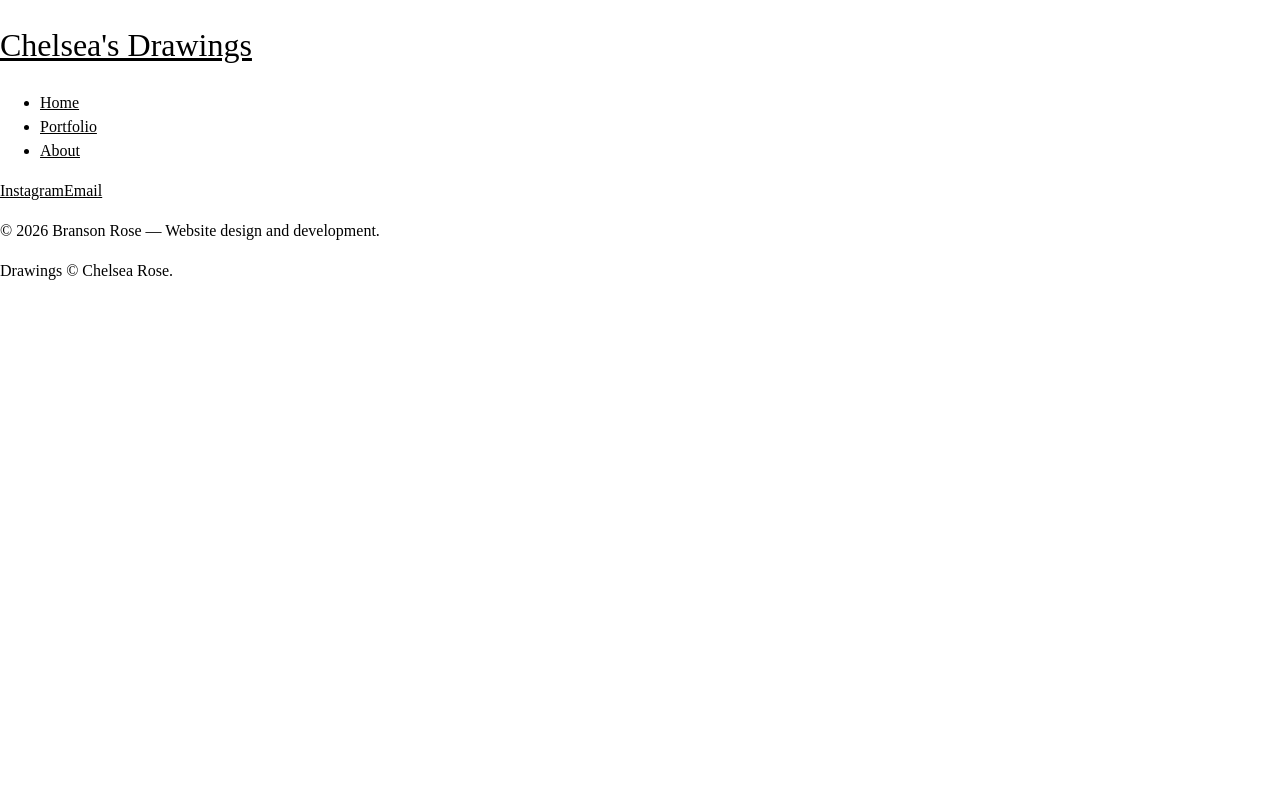
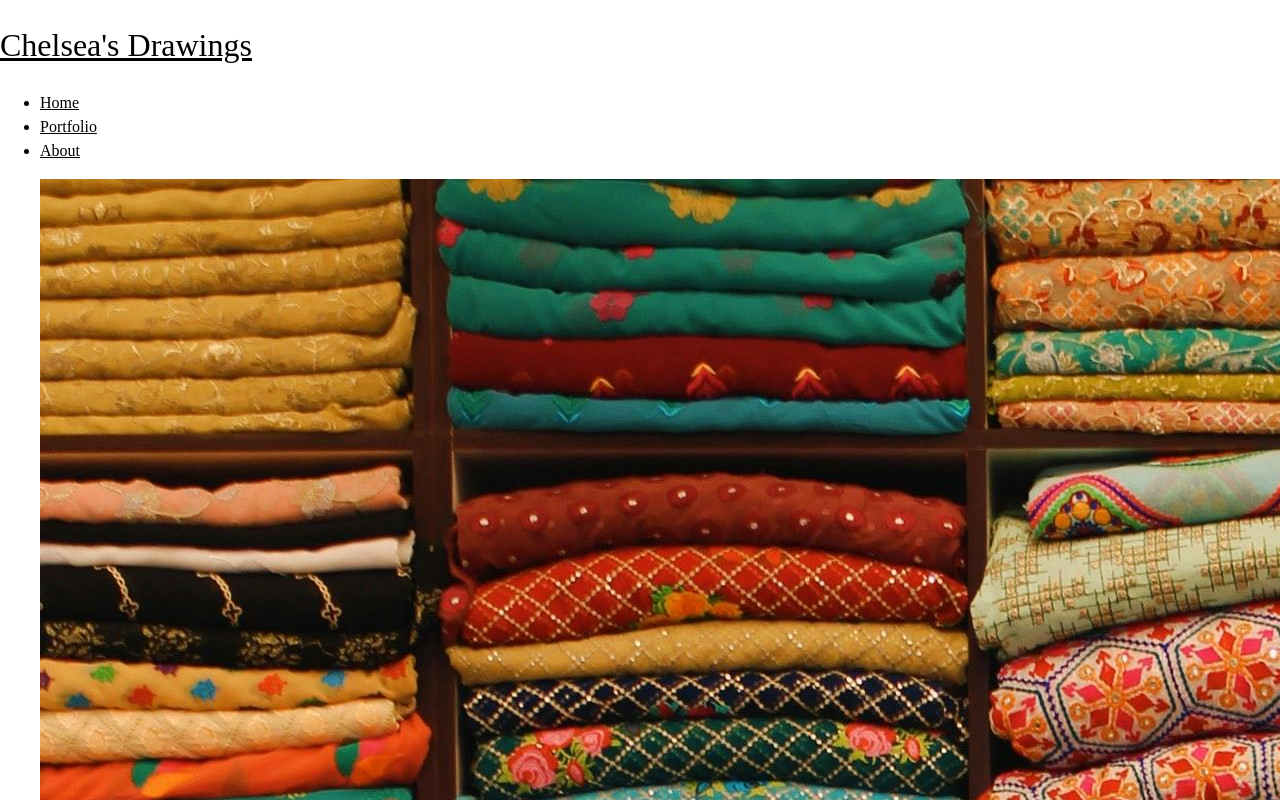
Before and after one commit to BRoseFE/chelsea-portfolio, a React (Create React App) app: page /portfolio in a window 1280 px wide. Shown: the top 800 px of the page. Built offline with nearby package versions, Linux system fonts and the light colour scheme.

Commit message:
Created selectors folder in data for a sort function to sort my art by year and title, deleed hero section, will not be using it, modified component codes

```diff
--- a/src/data/artworks.js
+++ b/src/data/artworks.js
@@ -1,41 +1,49 @@
 /*
 import nameOfDrawing from "/assets/images/name-of-drawing.jpg"
 {
+id: "unique string",
 title: "string",
 year: number,
 medium: "string",
 imgSrc: "artwork/name-of-image.jpg",
 imgAlt: "string" (or leave blank will default to title),
-slug: "name-of-image" (ex: girl-drawing)
+tags: ["descriptive-string", "descriptive-string"],    // This is for later data manipulation like grouping similar types
+slug: "name-of-image", (ex: girl-drawing)
 },
 
 */
 
 export const artworks = [
     {
+        id: "blankets",
         title: "Blankets",
         year: 2026,
         medium: "Stock Image",
         imgSrc: "/artwork/blankets.jpg",
         imgAlt: "Blankets stacked in an artistic way",
-        slug: "blankets"
+        tags: ["blankets", "stock-image"],
+        slug: "blankets",
     },
 
     {
+        id: "lake",
         title: "Lake",
         year: 2026,
         medium: "Stock Image",
         imgSrc: "/artwork/lake.jpg",
         imgAlt: "House on a lake",
-        slug: "lake"
+        tags: ["lake", "stock-img"],
+        slug: "lake",
     },
 
     {
+        id: "sunflower",
         title: "sunflower",
         year: 2026,
         medium: "Stock Image",
         imgSrc: "/artwork/sunflowers.jpg",
         imgAlt: "Sunflowers in a field",
-        slug: "sunflower"
+        tags: ["sunflowers", "stock-image"],
+        slug: "sunflower",
     },
 ]
--- /dev/null
+++ b/src/data/featured.js
@@ -0,0 +1,8 @@
+// featuredIds = ["id-of-artwork-to-feature"]
+// Try and keep it between 3 and 6 choices, layout will change based on number
+
+export const featuredIds = [
+    "sunflowers",
+    "blankets",
+    "lake",
+];
--- /dev/null
+++ b/src/data/selectors/getSortedArtworks.js
@@ -0,0 +1,11 @@
+import { artworks } from "data/artworks"
+
+export function getSortedArtworks() {
+    return [...artworks].sort((a, b) => {
+        const yearA = a.year ?? 0;
+        const yearB = b.year ?? 0;
+
+        if (yearB !== yearA) return yearB - yearA;
+        return (a.title ?? "").localeCompare(b.title ?? "");
+    });
+}
--- a/src/pages/home/components/featured-works/FeaturedWorks.js
+++ b/src/pages/home/components/featured-works/FeaturedWorks.js
@@ -1,4 +1,5 @@
 import { artworks } from "data/artworks";
+import { featuredIds } from "data/featured";
 import styles from "./FeaturedWorks.module.css"
 import ArtworkCard from "shared/components/artwork-card/ArtworkCard";
 
@@ -7,11 +8,22 @@ function FeaturedWorks() {
         return <p>No artwork added yet</p>
     }
 
+    const byId = new Map(artworks.map((art) => [art.id, art]));
+
+    const featuredWorks = featuredIds
+        .map((id) => byId.get(id))
+        .filter(Boolean) //ignores bad/missing ids instead of crashing
+        .slice(0, 6);
+
+    if(!featuredWorks.length) {
+        return <p>No featured artwork selected yet</p>
+    }
+
     return (
         <ul className={styles.FeaturedWorksGrid}>
-            {artworks.map(artwork => (
-                <li key={artwork.slug}>
-                    <ArtworkCard {...artwork} />
+            {featuredWorks.map(artwork => (
+                <li key={artwork.id}>
+                    <ArtworkCard {...artwork} variant="detailed"/>
                 </li>
             ))}
         </ul>
--- a/src/pages/home/components/hero/Hero.js
+++ /dev/null
@@ -1,20 +0,0 @@
-import styles from "./Hero.module.css"
-
-function Hero() {
-    return(
-        <section className={styles.hero}>
-            <div className={styles.heroInner}>
-                <div className={styles.heroText}>
-                    <h2>Title</h2>
-                    <p>Hello, I'm Chelsea, this is my portfolio website where I post all of my drawings.</p>
-                </div>
-                <div className={styles.heroMedia}>
-                    <img src="" alt="" />
-                </div>
-            </div>
-
-        </section>
-    );
-}
-
-export default Hero;
--- a/src/pages/portfolio/Portfolio.page.js
+++ b/src/pages/portfolio/Portfolio.page.js
@@ -1,8 +1,8 @@
-import GridLAyoutSection from "./components/grid-layout-section/GridLAyoutSection";
+import GridLayoutSection from "./components/grid-layout-section/GridLayoutSection";
 
 function PortfolioPage() {
     return(
-        <GridLAyoutSection />
+        <GridLayoutSection />
     );
 }
 
--- a/src/pages/portfolio/components/grid-layout-section/GridLAyoutSection.js
+++ b/src/pages/portfolio/components/grid-layout-section/GridLAyoutSection.js
@@ -1,5 +1,25 @@
-function GridLAyoutSection() {
-    return(null);
+import styles from "./GridLayoutSection.module.css";
+import { getSortedArtworks } from "data/selectors/getSortedArtworks";
+import ArtworkCard from "shared/components/artwork-card/ArtworkCard";
+
+function GridLayoutSection() {
+
+    const sortedArtworks = getSortedArtworks();
+
+    return(
+        <main className={styles.gridLayout}>
+            <ul className={styles.gridLayoutList}>
+                {sortedArtworks.map(artwork => (
+                        <li key={artwork.id}>
+                            <ArtworkCard
+                                {...artwork}
+                                variant="thumbnail"
+                            />
+                        </li>
+                    ))}
+            </ul>
+        </main>
+    );
 }
 
-export default GridLAyoutSection;
+export default GridLayoutSection;
```
Also changed, not shown: src/pages/home/components/hero/Hero.module.css (deleted).
